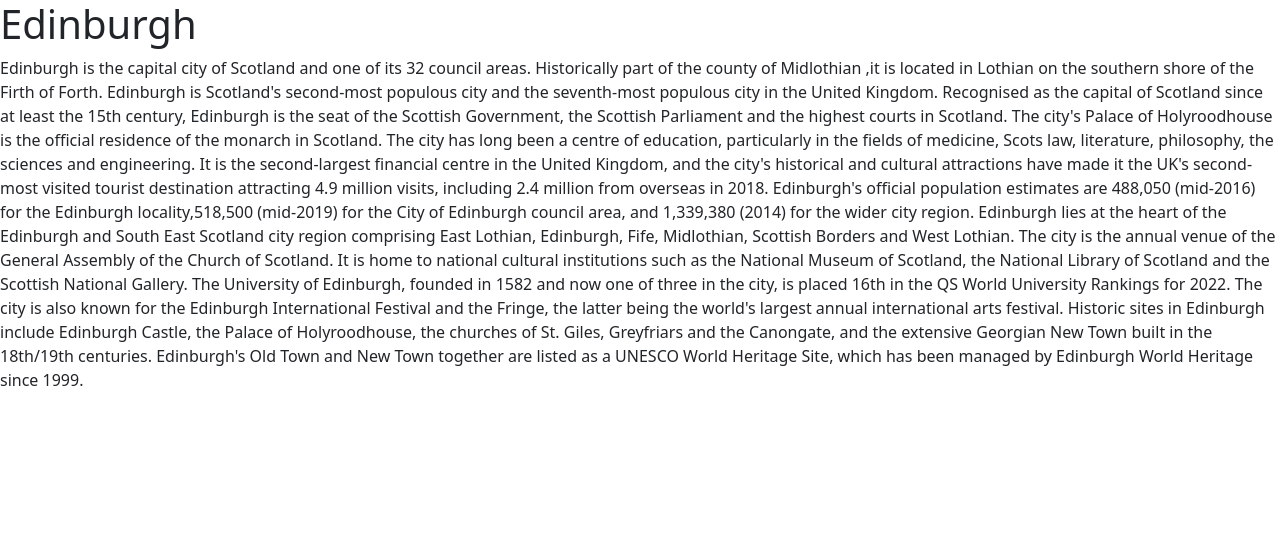
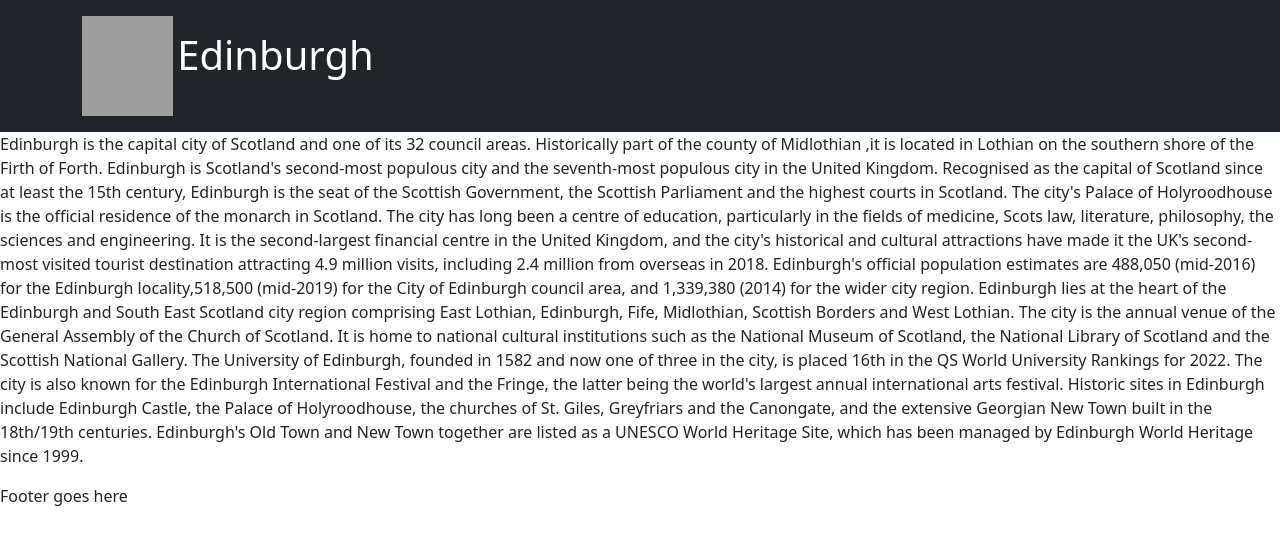
Before and after one commit to Gabrielcct/csp_ca1, a plain HTML site: page index.html in a window 1280 px wide. Drawn offline with nearby package versions, Linux system fonts and the light colour scheme; grey boxes are pictures that could not be loaded.

Commit message:
Added header
Added header.

```diff
--- a/css/style.css
+++ b/css/style.css
@@ -0,0 +1,3 @@
+.header-h1{
+    display: inline-block;
+}
--- a/index.html
+++ b/index.html
@@ -13,11 +13,20 @@
         <script src="https://cdn.jsdelivr.net/npm/bootstrap@5.1.3/dist/js/bootstrap.bundle.min.js" integrity="sha384-ka7Sk0Gln4gmtz2MlQnikT1wXgYsOg+OMhuP+IlRH9sENBO0LRn5q+8nbTov4+1p" crossorigin="anonymous"></script>
         <link rel="stylesheet" href="css/style.css">
     </head>
+
     <body>
-    <!-- Content Goes Here -->
-        <h1>
-            Edinburgh
-        </h1>
+        <!-- Header -->
+        <header class="p-3 bg-dark text-white">
+            <div class="container">
+                <div class="left-header">
+                    <img alt="Coat of arms of Edinburgh" src="//upload.wikimedia.org/wikipedia/commons/thumb/7/71/Arms_of_Edinburgh.png/91px-Arms_of_Edinburgh.png"  width="91" height="100" >
+                    <h1 class="header-h1">Edinburgh</h1>
+                </div>
+                <div class="right-header"></div>
+            </div>
+        </header>
+        <!-- Main -->
+        <main>
             <p>
                 Edinburgh is the capital city of Scotland and one of its 32 council areas. Historically part of the county of Midlothian ,it is located in Lothian on the southern shore of the Firth of Forth. Edinburgh is Scotland's second-most populous city and the seventh-most populous city in the United Kingdom.
 
@@ -27,5 +36,15 @@
 
                 The city is the annual venue of the General Assembly of the Church of Scotland. It is home to national cultural institutions such as the National Museum of Scotland, the National Library of Scotland and the Scottish National Gallery. The University of Edinburgh, founded in 1582 and now one of three in the city, is placed 16th in the QS World University Rankings for 2022. The city is also known for the Edinburgh International Festival and the Fringe, the latter being the world's largest annual international arts festival. Historic sites in Edinburgh include Edinburgh Castle, the Palace of Holyroodhouse, the churches of St. Giles, Greyfriars and the Canongate, and the extensive Georgian New Town built in the 18th/19th centuries. Edinburgh's Old Town and New Town together are listed as a UNESCO World Heritage Site, which has been managed by Edinburgh World Heritage since 1999.
             </p>
+
+        </main>
+        <!-- Footer -->
+        <footer>
+            Footer goes here
+        </footer>
+
+
+
+
     </body>
 </html>
```
Lines whose indentation alone changed are shown as unchanged.
